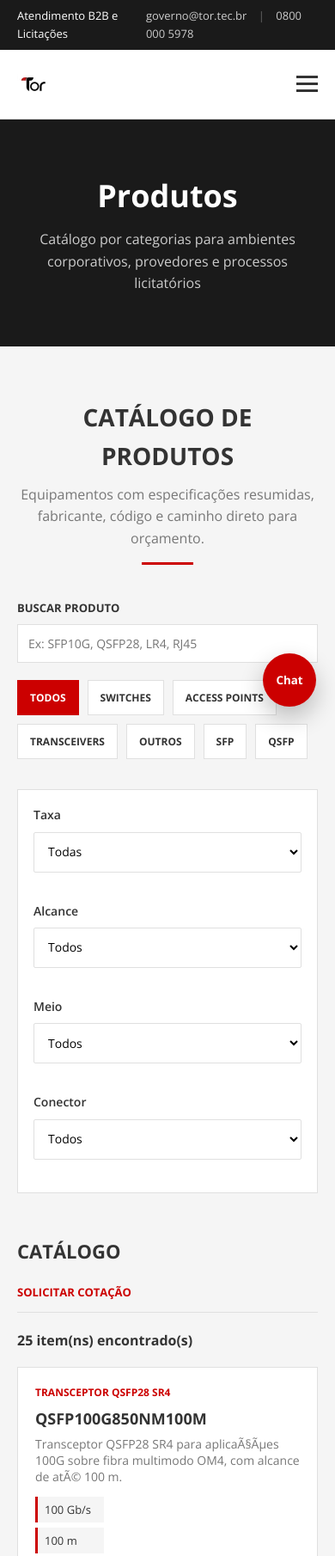
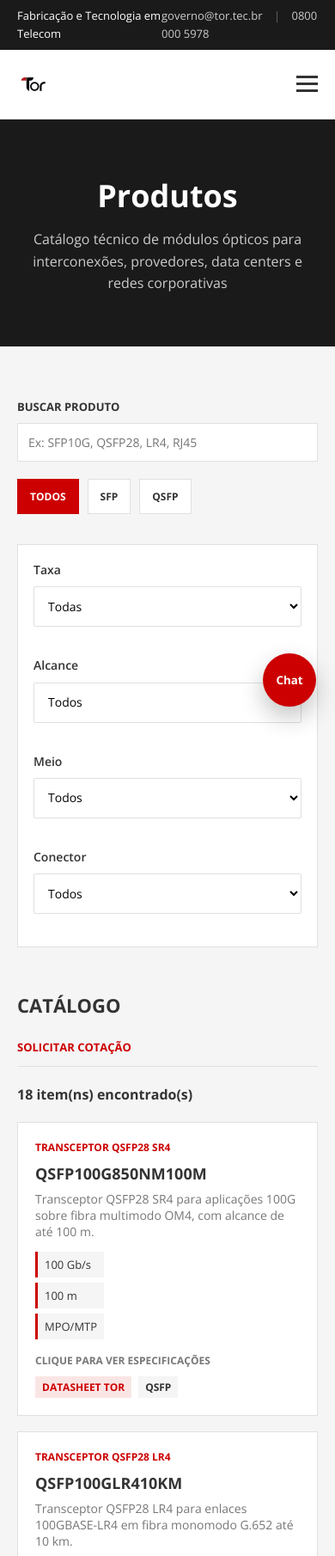
Before and after one commit to alvarosamp/TOR, a website: page produtos.html in a window 390 px wide. Shown: the top 1810 px of the page at 86% size. Drawn offline with nearby package versions, Linux system fonts and the light colour scheme.

Commit message:
Ajusta textos institucionais e catalogo TOR

```diff
--- a/catalog-data.js
+++ b/catalog-data.js
@@ -8,7 +8,7 @@ window.TOR_CATALOG_PRODUCTS = [
         datasheetStatus: 'Datasheet TOR',
         statusClass: 'tor',
         pdf: 'assets/datasheets/QSFP100G850NM100M-ok.pdf',
-        description: 'Transceptor QSFP28 SR4 para aplicaÃ§Ãµes 100G sobre fibra multimodo OM4, com alcance de atÃ© 100 m.',
+        description: 'Transceptor QSFP28 SR4 para aplicações 100G sobre fibra multimodo OM4, com alcance de até 100 m.',
         specs: {
             'Taxa': '100 Gb/s',
             'Alcance': '100 m',
@@ -16,7 +16,7 @@ window.TOR_CATALOG_PRODUCTS = [
             'Conector': 'MPO/MTP',
             'Fibra': 'MMF OM4',
             'DDM': 'Sim',
-            'Temperatura': '0 Â°C a +70 Â°C'
+            'Temperatura': '0 °C a +70 °C'
         }
     },
     {
@@ -28,7 +28,7 @@ window.TOR_CATALOG_PRODUCTS = [
         datasheetStatus: 'Datasheet TOR',
         statusClass: 'tor',
         pdf: 'assets/datasheets/QSFP100GLR410KM-ok.pdf',
-        description: 'Transceptor QSFP28 LR4 para enlaces 100GBASE-LR4 em fibra monomodo G.652 atÃ© 10 km.',
+        description: 'Transceptor QSFP28 LR4 para enlaces 100GBASE-LR4 em fibra monomodo G.652 até 10 km.',
         specs: {
             'Taxa': '100 Gb/s',
             'Alcance': '10 km',
@@ -36,7 +36,7 @@ window.TOR_CATALOG_PRODUCTS = [
             'Conector': 'Duplex LC/UPC',
             'Fibra': 'SMF',
             'DDM': 'Sim',
-            'Temperatura': '0 Â°C a +70 Â°C'
+            'Temperatura': '0 °C a +70 °C'
         }
     },
     {
@@ -48,7 +48,7 @@ window.TOR_CATALOG_PRODUCTS = [
         datasheetStatus: 'Datasheet TOR',
         statusClass: 'tor',
         pdf: 'assets/datasheets/QSFP40G850NM100M-ok.pdf',
-        description: 'Transceptor QSFP+ SR4 para 40G em fibra multimodo, indicado para data centers e interconexÃ£o rack to rack.',
+        description: 'Transceptor QSFP+ SR4 para 40G em fibra multimodo, indicado para data centers e interconexões de alta capacidade.',
         specs: {
             'Taxa': '40 Gb/s',
             'Alcance': '70 m OM3 / 150 m OM4',
@@ -56,7 +56,7 @@ window.TOR_CATALOG_PRODUCTS = [
             'Conector': 'MPO/MTP',
             'Fibra': 'MMF',
             'DDM': 'Sim',
-            'Temperatura': '0 Â°C a +70 Â°C'
+            'Temperatura': '0 °C a +70 °C'
         }
     },
     {
@@ -68,7 +68,7 @@ window.TOR_CATALOG_PRODUCTS = [
         datasheetStatus: 'Datasheet TOR',
         statusClass: 'tor',
         pdf: 'assets/datasheets/QSFP40GLR410KM-ok.pdf',
-        description: 'Transceptor QSFP+ LR4 CWDM para 40G sobre fibra monomodo com alcance de atÃ© 10 km.',
+        description: 'Transceptor QSFP+ LR4 CWDM para 40G sobre fibra monomodo com alcance de até 10 km.',
         specs: {
             'Taxa': '40 Gb/s',
             'Alcance': '10 km',
@@ -76,7 +76,7 @@ window.TOR_CATALOG_PRODUCTS = [
             'Conector': 'Duplex LC',
             'Fibra': 'SMF',
             'DDM': 'Sim',
-            'Temperatura': '0 Â°C a +70 Â°C'
+            'Temperatura': '0 °C a +70 °C'
         }
     },
     {
@@ -88,7 +88,7 @@ window.TOR_CATALOG_PRODUCTS = [
         datasheetStatus: 'Datasheet TOR',
         statusClass: 'tor',
         pdf: 'assets/datasheets/SFP1G315510KM-ok.pdf',
-        description: 'Transceptor SFP BiDi para Gigabit Ethernet, transmissÃ£o em 1310 nm e recepÃ§Ã£o em 1550 nm.',
+        description: 'Transceptor SFP BiDi para Gigabit Ethernet, transmissão em 1310 nm e recepção em 1550 nm.',
         specs: {
             'Taxa': '1,25 Gb/s',
             'Alcance': '10 km',
@@ -96,7 +96,7 @@ window.TOR_CATALOG_PRODUCTS = [
             'Conector': 'Simplex LC/UPC',
             'Fibra': 'SMF',
             'DDM': 'Sim',
-            'Temperatura': '0 Â°C a +70 Â°C'
+            'Temperatura': '0 °C a +70 °C'
         }
     },
     {
@@ -108,7 +108,7 @@ window.TOR_CATALOG_PRODUCTS = [
         datasheetStatus: 'Datasheet TOR',
         statusClass: 'tor',
         pdf: 'assets/datasheets/SFP1G553110KM-ok.pdf',
-        description: 'Transceptor SFP BiDi para Gigabit Ethernet, transmissÃ£o em 1550 nm e recepÃ§Ã£o em 1310 nm.',
+        description: 'Transceptor SFP BiDi para Gigabit Ethernet, transmissão em 1550 nm e recepção em 1310 nm.',
         specs: {
             'Taxa': '1,25 Gb/s',
             'Alcance': '10 km',
@@ -116,7 +116,7 @@ window.TOR_CATALOG_PRODUCTS = [
             'Conector': 'Simplex LC/UPC',
             'Fibra': 'SMF',
             'DDM': 'Sim',
-            'Temperatura': '0 Â°C a +70 Â°C'
+            'Temperatura': '0 °C a +70 °C'
         }
     },
     {
@@ -128,7 +128,7 @@ window.TOR_CATALOG_PRODUCTS = [
         datasheetStatus: 'Datasheet TOR',
         statusClass: 'tor',
         pdf: 'assets/datasheets/SFP1G850NM550M-ok.pdf',
-        description: 'Transceptor SFP 1G 850 nm para enlaces multimodo de atÃ© 550 m.',
+        description: 'Transceptor SFP 1G 850 nm para enlaces multimodo de até 550 m.',
         specs: {
             'Taxa': '1,25 Gb/s',
             'Alcance': '550 m',
@@ -136,7 +136,7 @@ window.TOR_CATALOG_PRODUCTS = [
             'Conector': 'LC',
             'Fibra': 'MMF',
             'DDM': 'Sim',
-            'Temperatura': '0 Â°C a +70 Â°C'
+            'Temperatura': '0 °C a +70 °C'
         }
     },
     {
@@ -155,7 +155,7 @@ window.TOR_CATALOG_PRODUCTS = [
             'Interface': 'RJ45 / 10/100/1000BASE-T',
             'Cabo': 'Cat 5',
             'DDM': 'EEPROM / gerenciamento serial',
-            'Temperatura': '0 Â°C a +70 Â°C / opÃ§Ã£o industrial'
+            'Temperatura': '0 °C a +70 °C / opção industrial'
         }
     },
     {
@@ -175,7 +175,7 @@ window.TOR_CATALOG_PRODUCTS = [
             'Conector': 'Simplex LC/UPC',
             'Fibra': 'SMF',
             'DDM': 'Sim',
-            'Temperatura': '0 Â°C a +70 Â°C'
+            'Temperatura': '0 °C a +70 °C'
         }
     },
     {
@@ -195,7 +195,7 @@ window.TOR_CATALOG_PRODUCTS = [
             'Conector': 'Simplex LC/UPC',
             'Fibra': 'SMF',
             'DDM': 'Sim',
-            'Temperatura': '0 Â°C a +70 Â°C'
+            'Temperatura': '0 °C a +70 °C'
         }
     },
     {
@@ -215,7 +215,7 @@ window.TOR_CATALOG_PRODUCTS = [
             'Conector': 'Simplex LC/UPC',
             'Fibra': 'SMF',
             'DDM': 'Sim',
-            'Temperatura': '0 Â°C a +70 Â°C'
+            'Temperatura': '0 °C a +70 °C'
         }
     },
     {
@@ -235,7 +235,7 @@ window.TOR_CATALOG_PRODUCTS = [
             'Conector': 'Simplex LC/UPC',
             'Fibra': 'SMF',
             'DDM': 'Sim',
-            'Temperatura': '0 Â°C a +70 Â°C'
+            'Temperatura': '0 °C a +70 °C'
         }
     },
     {
@@ -247,7 +247,7 @@ window.TOR_CATALOG_PRODUCTS = [
         datasheetStatus: 'Datasheet TOR',
         statusClass: 'tor',
         pdf: 'assets/datasheets/SFPX10GD1310NM10KM-ok.pdf',
-        description: 'Transceptor SFP28 LR de alto desempenho para enlaces Ethernet de atÃ© 25,78 Gb/s em SMF.',
+        description: 'Transceptor SFP28 LR de alto desempenho para enlaces Ethernet de até 25,78 Gb/s em SMF.',
         specs: {
             'Taxa': '25,78 Gb/s',
             'Alcance': '10 km',
@@ -255,7 +255,7 @@ window.TOR_CATALOG_PRODUCTS = [
             'Conector': 'Duplex LC/UPC',
             'Fibra': 'SMF',
             'DDM': 'Sim',
-            'Temperatura': '0 Â°C a +70 Â°C'
+            'Temperatura': '0 °C a +70 °C'
         }
     },
     {
@@ -267,7 +267,7 @@ window.TOR_CATALOG_PRODUCTS = [
         datasheetStatus: 'Datasheet TOR',
         statusClass: 'tor',
         pdf: 'assets/datasheets/SFPX10GD850NM300M-ok.pdf',
-        description: 'Transceptor SFP28 SR para 25G Ethernet, 850 nm, alcance de atÃ© 300 m em OM4.',
+        description: 'Transceptor SFP28 SR para 25G Ethernet, 850 nm, alcance de até 300 m em OM4.',
         specs: {
             'Taxa': '25,78125 Gb/s',
             'Alcance': '70 m OM3 / 300 m OM4',
@@ -275,7 +275,7 @@ window.TOR_CATALOG_PRODUCTS = [
             'Conector': 'Duplex LC/UPC',
             'Fibra': 'MMF',
             'DDM': 'Sim',
-            'Temperatura': '0 Â°C a +70 Â°C'
+            'Temperatura': '0 °C a +70 °C'
         }
     },
     {
@@ -294,7 +294,7 @@ window.TOR_CATALOG_PRODUCTS = [
             'Interface': 'RJ45 cobre',
             'Cabo': 'Cat6A/Cat7 em 10G',
             'DDM': 'Sim',
-            'Temperatura': '0 Â°C a +70 Â°C'
+            'Temperatura': '0 °C a +70 °C'
         }
     },
     {
@@ -306,7 +306,7 @@ window.TOR_CATALOG_PRODUCTS = [
         datasheetStatus: 'Datasheet TOR',
         statusClass: 'tor',
         pdf: 'assets/datasheets/SFPX25G1310NM10KM-ok.pdf',
-        description: 'Transceptor SFP28 LR 1310 nm para 25GBASE-LR, alcance de atÃ© 10 km em SMF.',
+        description: 'Transceptor SFP28 LR 1310 nm para 25GBASE-LR, alcance de até 10 km em SMF.',
         specs: {
             'Taxa': '25,78 Gb/s',
             'Alcance': '10 km',
@@ -314,7 +314,7 @@ window.TOR_CATALOG_PRODUCTS = [
             'Conector': 'Duplex LC/UPC',
             'Fibra': 'SMF',
             'DDM': 'Sim',
-            'Temperatura': '0 Â°C a +70 Â°C'
+            'Temperatura': '0 °C a +70 °C'
         }
     },
     {
@@ -326,7 +326,7 @@ window.TOR_CATALOG_PRODUCTS = [
         datasheetStatus: 'Datasheet TOR',
         statusClass: 'tor',
         pdf: 'assets/datasheets/SFPX25G1310NM300M-ok.pdf',
-        description: 'Transceptor SFP+ 850 nm para 10G em fibra multimodo, alcance de atÃ© 300 m.',
+        description: 'Transceptor SFP+ 850 nm para 10G em fibra multimodo, alcance de até 300 m.',
         specs: {
             'Taxa': '10 Gb/s',
             'Alcance': '300 m',
@@ -334,7 +334,7 @@ window.TOR_CATALOG_PRODUCTS = [
             'Conector': 'Duplex LC/UPC',
             'Fibra': 'MMF',
             'DDM': 'Sim',
-            'Temperatura': '0 Â°C a +70 Â°C'
+            'Temperatura': '0 °C a +70 °C'
         }
     },
     {
@@ -346,7 +346,7 @@ window.TOR_CATALOG_PRODUCTS = [
         datasheetStatus: 'Datasheet TOR',
         statusClass: 'tor',
         pdf: 'assets/datasheets/SFPX25G850NM300M.pdf',
-        description: 'Transceptor SFP28 SR 850 nm para 25G Ethernet em fibra multimodo OM4 atÃ© 300 m.',
+        description: 'Transceptor SFP28 SR 850 nm para 25G Ethernet em fibra multimodo OM4 até 300 m.',
         specs: {
             'Taxa': '25 Gb/s',
             'Alcance': '70 m OM3 / 300 m OM4',
@@ -354,44 +354,44 @@ window.TOR_CATALOG_PRODUCTS = [
             'Conector': 'Duplex LC/UPC',
             'Fibra': 'MMF OM4',
             'DDM': 'Sim',
-            'Temperatura': '0 Â°C a +70 Â°C'
+            'Temperatura': '0 °C a +70 °C'
         }
     }    ,
     {
-        name: 'Switch Gerenciavel L2+ 24 portas Gigabit PoE',
+        name: 'Switch Gerenciável L2+ 24 Portas Gigabit PoE',
         code: 'TOR-SW24G-4SFP-POE',
         category: 'switches',
         family: 'Switch',
-        type: 'Switch PoE gerenciavel',
+        type: 'Switch PoE gerenciável',
         datasheetStatus: 'Datasheet sob consulta',
         statusClass: 'pending',
         pdf: '',
-        description: 'Switch gerenciavel para redes corporativas, cameras IP e access points, com 24 portas Gigabit PoE e uplinks SFP.',
+        description: 'Switch gerenciável para redes corporativas, câmeras IP e access points, com 24 portas Gigabit PoE e uplinks SFP.',
         specs: {
             'Portas': '24x 10/100/1000BASE-T PoE',
             'Uplinks': '4x SFP 1G',
             'Camada': 'L2+',
             'Recursos': 'VLAN, QoS, STP/RSTP, IGMP Snooping',
-            'Aplicacao': 'Wi-Fi corporativo, CFTV IP e redes de acesso',
+            'Aplicação': 'Wi-Fi corporativo, CFTV IP e redes de acesso',
             'Datasheet': 'Sob consulta comercial'
         }
     },
     {
-        name: 'Switch Gerenciavel L3 24 portas SFP+',
+        name: 'Switch Gerenciável L3 24 Portas SFP+',
         code: 'TOR-SW24SFP-4XG-L3',
         category: 'switches',
         family: 'Switch',
-        type: 'Switch de agregacao Layer 3',
+        type: 'Switch de agregação Layer 3',
         datasheetStatus: 'Datasheet sob consulta',
         statusClass: 'pending',
         pdf: '',
-        description: 'Switch de agregacao para provedores, data centers e redes corporativas com uplinks 10G e recursos Layer 3.',
+        description: 'Switch de agregação para provedores, data centers e redes corporativas com uplinks 10G e recursos Layer 3.',
         specs: {
             'Portas': '24x SFP 1G',
             'Uplinks': '4x SFP+ 10G',
             'Camada': 'L3',
             'Recursos': 'OSPF, VRRP, ACL, QoS, VLAN',
-            'Aplicacao': 'Agregacao, backbone e core de rede',
+            'Aplicação': 'Agregação, backbone e core de rede',
             'Datasheet': 'Sob consulta comercial'
         }
     },
@@ -404,13 +404,13 @@ window.TOR_CATALOG_PRODUCTS = [
         datasheetStatus: 'Datasheet sob consulta',
         statusClass: 'pending',
         pdf: '',
-        description: 'Switch industrial para ambientes severos, automacao, monitoramento e infraestrutura critica.',
+        description: 'Switch industrial para ambientes severos, automação, monitoramento e infraestrutura crítica.',
         specs: {
             'Portas': '8x Gigabit Ethernet',
             'Uplinks': '2x SFP 1G',
-            'Instalacao': 'Trilho DIN',
+            'Instalação': 'Trilho DIN',
             'Temperatura': 'Faixa industrial sob consulta',
-            'Aplicacao': 'Industria, energia, seguranca e telecom',
+            'Aplicação': 'Indústria, energia, segurança e telecom',
             'Datasheet': 'Sob consulta comercial'
         }
     },
@@ -423,13 +423,13 @@ window.TOR_CATALOG_PRODUCTS = [
         datasheetStatus: 'Datasheet sob consulta',
         statusClass: 'pending',
         pdf: '',
-        description: 'Access point Wi-Fi 6 para escritorios, escolas, orgaos publicos e ambientes de alta circulacao.',
+        description: 'Access point Wi-Fi 6 para escritórios, escolas, órgãos públicos e ambientes de alta circulação.',
         specs: {
-            'Padrao': 'Wi-Fi 6 / 802.11ax',
+            'Padrão': 'Wi-Fi 6 / 802.11ax',
             'Taxa': 'AX1800 sob consulta',
-            'Alimentacao': 'PoE',
-            'Recursos': 'SSID multiplo, VLAN, roaming e QoS',
-            'Aplicacao': 'Wi-Fi corporativo e publico',
+            'Alimentação': 'PoE',
+            'Recursos': 'SSID múltiplo, VLAN, roaming e QoS',
+            'Aplicação': 'Wi-Fi corporativo e público',
             'Datasheet': 'Sob consulta comercial'
         }
     },
@@ -442,13 +442,13 @@ window.TOR_CATALOG_PRODUCTS = [
         datasheetStatus: 'Datasheet sob consulta',
         statusClass: 'pending',
         pdf: '',
-        description: 'Access point externo para areas abertas, patios, condominios, cidades digitais e cobertura outdoor.',
+        description: 'Access point externo para áreas abertas, pátios, condomínios, cidades digitais e cobertura outdoor.',
         specs: {
-            'Padrao': 'Wi-Fi 5 / 802.11ac',
+            'Padrão': 'Wi-Fi 5 / 802.11ac',
             'Ambiente': 'Outdoor',
-            'Alimentacao': 'PoE',
-            'Protecao': 'Grau de protecao sob consulta',
-            'Aplicacao': 'Cidades digitais e areas externas',
+            'Alimentação': 'PoE',
+            'Proteção': 'Grau de proteção sob consulta',
+            'Aplicação': 'Cidades digitais e áreas externas',
             'Datasheet': 'Sob consulta comercial'
         }
     },
@@ -457,15 +457,15 @@ window.TOR_CATALOG_PRODUCTS = [
         code: 'TOR-ONU-GPON-1GE',
         category: 'outros',
         family: 'ONU',
-        type: 'Terminal optico GPON',
+        type: 'Terminal óptico GPON',
         datasheetStatus: 'Datasheet sob consulta',
         statusClass: 'pending',
         pdf: '',
-        description: 'ONU GPON para conectividade de acesso em projetos corporativos, provedores e redes publicas.',
+        description: 'ONU GPON para conectividade de acesso em projetos corporativos, provedores e redes públicas.',
         specs: {
-            'Interface optica': 'GPON',
+            'Interface óptica': 'GPON',
             'Portas': '1x Gigabit Ethernet',
-            'Aplicacao': 'Acesso FTTH/FTTx',
+            'Aplicação': 'Acesso FTTH/FTTx',
             'Gerenciamento': 'OMCI sob consulta',
             'Datasheet': 'Sob consulta comercial'
         }
@@ -479,12 +479,12 @@ window.TOR_CATALOG_PRODUCTS = [
         datasheetStatus: 'Datasheet sob consulta',
         statusClass: 'pending',
         pdf: '',
-        description: 'Gateway para pequenas e medias redes com multiplos links, balanceamento e politicas de seguranca.',
+        description: 'Gateway para pequenas e médias redes com múltiplos links, balanceamento e políticas de segurança.',
         specs: {
             'WAN': 'Multi-WAN sob consulta',
             'LAN': 'Gigabit Ethernet',
             'Recursos': 'Firewall, VPN, QoS e balanceamento',
-            'Aplicacao': 'Redes corporativas e filiais',
+            'Aplicação': 'Redes corporativas e filiais',
             'Datasheet': 'Sob consulta comercial'
         }
     }
--- a/catalog.js
+++ b/catalog.js
@@ -34,11 +34,13 @@
     const modalPdf = document.getElementById('modalPdf');
     const modalDetail = document.getElementById('modalDetail');
     const modalQuote = document.getElementById('modalQuote');
-    let activeFilter = 'todos';
+    const normalize = (value) => String(value || '').toLowerCase();
+    const allowedFilters = ['todos', 'sfp', 'qsfp'];
+    const requestedFilter = new URLSearchParams(window.location.search).get('categoria');
+    let activeFilter = allowedFilters.includes(normalize(requestedFilter)) ? normalize(requestedFilter) : 'todos';
 
     if (!catalogGrid) return;
 
-    const normalize = (value) => String(value || '').toLowerCase();
     const productUrl = (product) => `produto-detalhe.html?produto=${encodeURIComponent(product.code || product.name)}`;
 
     const productText = (product) => normalize([
@@ -56,7 +58,7 @@
         if (activeFilter === 'todos') return true;
         if (activeFilter === 'sfp') return product.family === 'SFP';
         if (activeFilter === 'qsfp') return product.family === 'QSFP';
-        return product.category === activeFilter;
+        return false;
     };
 
     const matchesSearch = (product) => {
@@ -104,7 +106,8 @@
     };
 
     const renderCatalog = () => {
-        const visibleProducts = products.filter((product) => (
+        const publicProducts = products.filter((product) => product.family === 'SFP' || product.family === 'QSFP');
+        const visibleProducts = publicProducts.filter((product) => (
             matchesFilter(product) && matchesSearch(product) && matchesTechnicalFilters(product)
         ));
 
@@ -131,6 +134,10 @@
         }).join('');
 
         catalogResults.textContent = `${visibleProducts.length} item(ns) encontrado(s)`;
+        catalogEmpty.innerHTML = `
+            <h4>Nenhum item encontrado</h4>
+            <p>Esse filtro ainda não tem produto disponível ou a busca não encontrou correspondências.</p>
+        `;
         catalogEmpty.hidden = visibleProducts.length > 0;
 
         document.querySelectorAll('.catalog-card').forEach((card) => {
@@ -174,6 +181,7 @@
     };
 
     filterButtons.forEach((button) => {
+        button.classList.toggle('active', button.dataset.filter === activeFilter);
         button.addEventListener('click', () => {
             filterButtons.forEach((item) => item.classList.remove('active'));
             button.classList.add('active');
--- a/chatbot.js
+++ b/chatbot.js
@@ -10,15 +10,15 @@
         },
         {
             keywords: ['orcamento', 'orçamento', 'cotacao', 'cotação', 'preco', 'preço', 'comprar'],
-            text: `Para orçamento, informe o modelo desejado e a quantidade. Você também pode ligar para ${PHONE_DISPLAY} ou usar o formulário de suporte.`
+            text: `Para orçamento, informe o modelo desejado e a aplicação do projeto. Você também pode ligar para ${PHONE_DISPLAY} ou usar o formulário de suporte.`
         },
         {
             keywords: ['edital', 'licitacao', 'licitação', 'governo', 'pregao', 'pregão'],
-            text: 'A TOR apoia análise de editais e documentação técnica. Envie o número do edital, lista de materiais e prazo de resposta pelo formulário de suporte.'
+            text: 'A TOR fabrica produtos para projetos públicos e privados, incluindo licitações técnicas. Com os itens já definidos, nossa equipe ajuda você a escolher o modelo TOR mais adequado.'
         },
         {
             keywords: ['garantia', 'rma', 'qualidade'],
-            text: 'A política atual trabalha com garantia mínima de 12 meses e apoio para RMA conforme projeto, produto e exigência do edital.'
+            text: 'A política atual trabalha com garantia mínima de 12 meses e apoio para RMA conforme projeto, produto e condições de aplicação.'
         },
         {
             keywords: ['telefone', '0800', 'contato', 'whatsapp', 'telegram'],
@@ -30,7 +30,7 @@
         const normalized = message.toLowerCase();
         const match = answers.find((item) => item.keywords.some((keyword) => normalized.includes(keyword)));
         if (match) return match.text;
-        return 'Posso ajudar com catálogo, datasheets, orçamento, edital, garantia e contato. Se preferir atendimento humano, fale pelo Telegram ou ligue para 0800 000 5978.';
+        return 'Posso ajudar com catálogo, datasheets, orçamento, projeto, garantia e contato. Se preferir atendimento humano, fale pelo Telegram ou ligue para 0800 000 5978.';
     };
 
     const widget = document.createElement('div');
--- a/produtos.html
+++ b/produtos.html
@@ -3,7 +3,7 @@
 <head>
     <meta charset="UTF-8">
     <meta name="viewport" content="width=device-width, initial-scale=1.0">
-    <meta name="description" content="Catálogo TOR de switches, access points e transceivers para redes corporativas, provedores, data centers e licitações.">
+    <meta name="description" content="Catálogo TOR de módulos ópticos SFP e QSFP para telecomunicações, interconexões, redes corporativas, provedores e data centers.">
     <meta property="og:title" content="Produtos | TOR Tecnologia">
     <meta property="og:description" content="Catálogo de equipamentos de telecomunicações com especificações resumidas e solicitação de orçamento.">
     <meta property="og:type" content="website">
@@ -18,7 +18,7 @@
     <div class="topbar">
         <div class="container topbar-inner">
             <div class="topbar-left">
-                <span>Atendimento B2B e Licitações</span>
+                <span>Fabricação e Tecnologia em Telecom</span>
             </div>
             <div class="topbar-right">
                 <a href="mailto:governo@tor.tec.br">governo@tor.tec.br</a>
@@ -72,18 +72,12 @@
     <section class="page-header">
         <div class="container">
             <h1>Produtos</h1>
-            <p>Catálogo por categorias para ambientes corporativos, provedores e processos licitatórios</p>
+            <p>Catálogo técnico de módulos ópticos para interconexões, provedores, data centers e redes corporativas</p>
         </div>
     </section>
 
     <section class="section products-section">
         <div class="container">
-            <div class="section-header text-center">
-                <h2>Catálogo de Produtos</h2>
-                <p>Equipamentos com especificações resumidas, fabricante, código e caminho direto para orçamento.</p>
-                <hr class="header-line">
-            </div>
-
             <div class="catalog-toolbar" aria-label="Filtros do catálogo">
                 <div class="catalog-search">
                     <label for="catalogSearch">Buscar produto</label>
@@ -91,10 +85,6 @@
                 </div>
                 <div class="catalog-filters">
                     <button type="button" class="filter-button active" data-filter="todos">Todos</button>
-                    <button type="button" class="filter-button" data-filter="switches">Switches</button>
-                    <button type="button" class="filter-button" data-filter="access-points">Access Points</button>
-                    <button type="button" class="filter-button" data-filter="transceivers">Transceivers</button>
-                    <button type="button" class="filter-button" data-filter="outros">Outros</button>
                     <button type="button" class="filter-button" data-filter="sfp">SFP</button>
                     <button type="button" class="filter-button" data-filter="qsfp">QSFP</button>
                 </div>
@@ -150,7 +140,7 @@
                 <div class="catalog-grid" id="catalogGrid"></div>
                 <div class="catalog-empty" id="catalogEmpty" hidden>
                     <h4>Nenhum item encontrado</h4>
-                    <p>Esse filtro ainda não tem produto cadastrado ou a busca não encontrou correspondências.</p>
+                    <p>Esse filtro ainda não tem produto disponível ou a busca não encontrou correspondências.</p>
                 </div>
             </div>
         </div>
@@ -176,14 +166,14 @@
             <div class="footer-grid">
                 <div class="footer-brand">
                     <img src="icons/tor.png" alt="TOR" class="footer-logo">
-                    <p>Equipamentos de telecomunicações corporativos e para o setor público. Do edital à entrega, com agilidade e conformidade.</p>
+                    <p>Equipamentos de telecomunicações fabricados para projetos públicos e privados, com qualidade, tecnologia confiável e preço justo.</p>
                 </div>
                 <div class="footer-links">
                     <h4>Produtos</h4>
                     <ul>
-                        <li><a href="produtos.html">Switches</a></li>
-                        <li><a href="produtos.html">Access Points</a></li>
-                        <li><a href="produtos.html">Transceivers</a></li>
+                        <li><a href="produtos.html?categoria=sfp">M?dulos SFP</a></li>
+                        <li><a href="produtos.html?categoria=qsfp">M?dulos QSFP</a></li>
+                        <li><a href="produtos.html">Cat?logo</a></li>
                         <li><a href="solucoes.html">Soluções</a></li>
                     </ul>
                 </div>
@@ -226,8 +216,8 @@
             });
         });
     </script>
-    <script src="catalog-data.js"></script>
-    <script src="catalog.js"></script>
-    <script src="chatbot.js"></script>
+    <script src="catalog-data.js?v=20260722-2"></script>
+    <script src="catalog.js?v=20260722-2"></script>
+    <script src="chatbot.js?v=20260722-2"></script>
 </body>
 </html>
```
Also changed, not shown: admin.html (+1 -1 lines), conteudo.html (+34 -40 lines), garantia.html (+7 -7 lines), index.html (+19 -19 lines), landing-licitacoes.html (+12 -12 lines), landing-transceivers.html (+4 -4 lines), landing-wifi-corporativo.html (+3 -3 lines), parceiros.html (+9 -13 lines), privacidade.html (+3 -3 lines), produto-detalhe.html (+8 -8 lines), sobre.html (+20 -20 lines), solucoes.html (+20 -57 lines), suporte.html (+15 -25 lines), trabalhe-conosco.html (+6 -6 lines).
